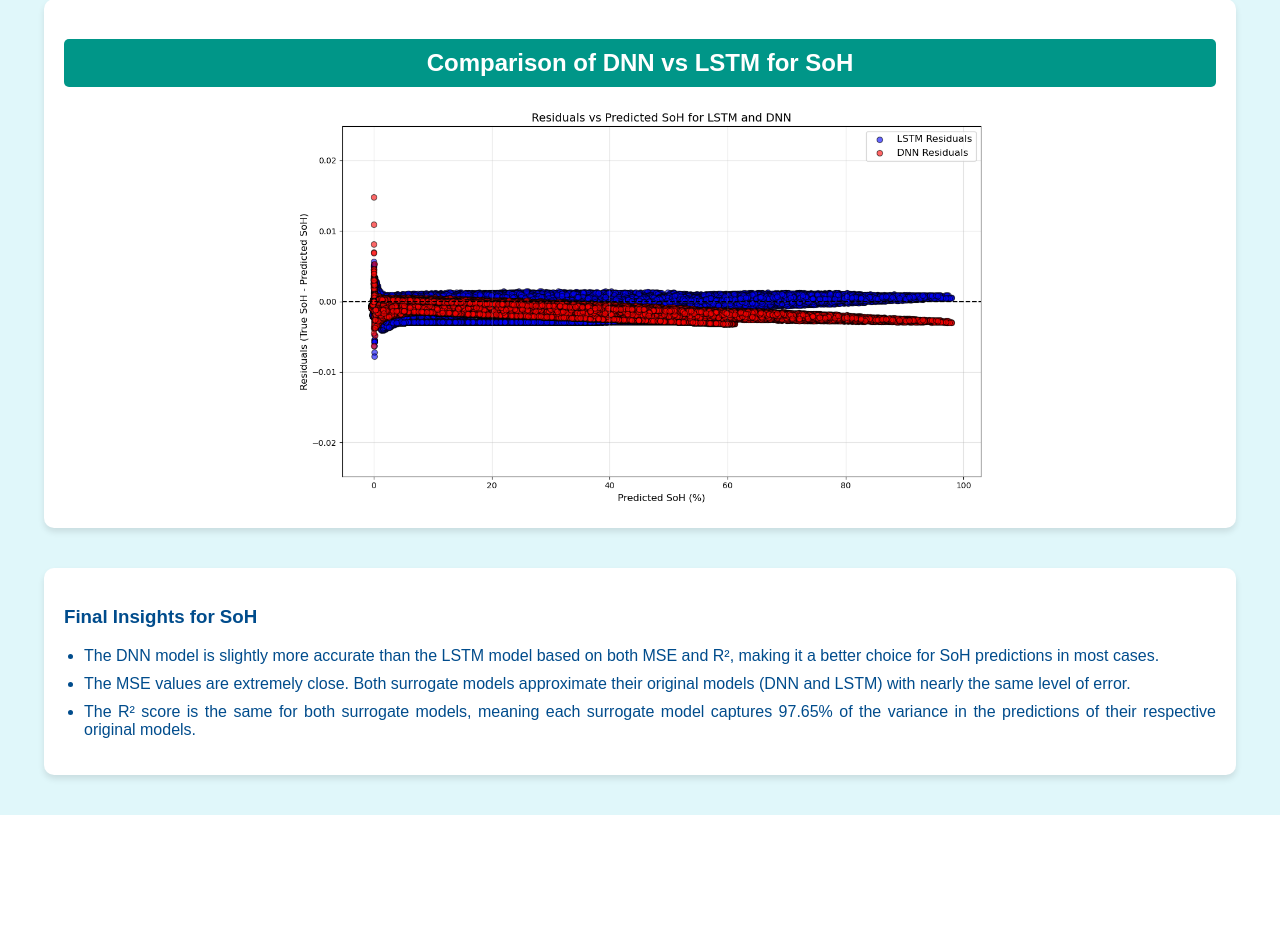
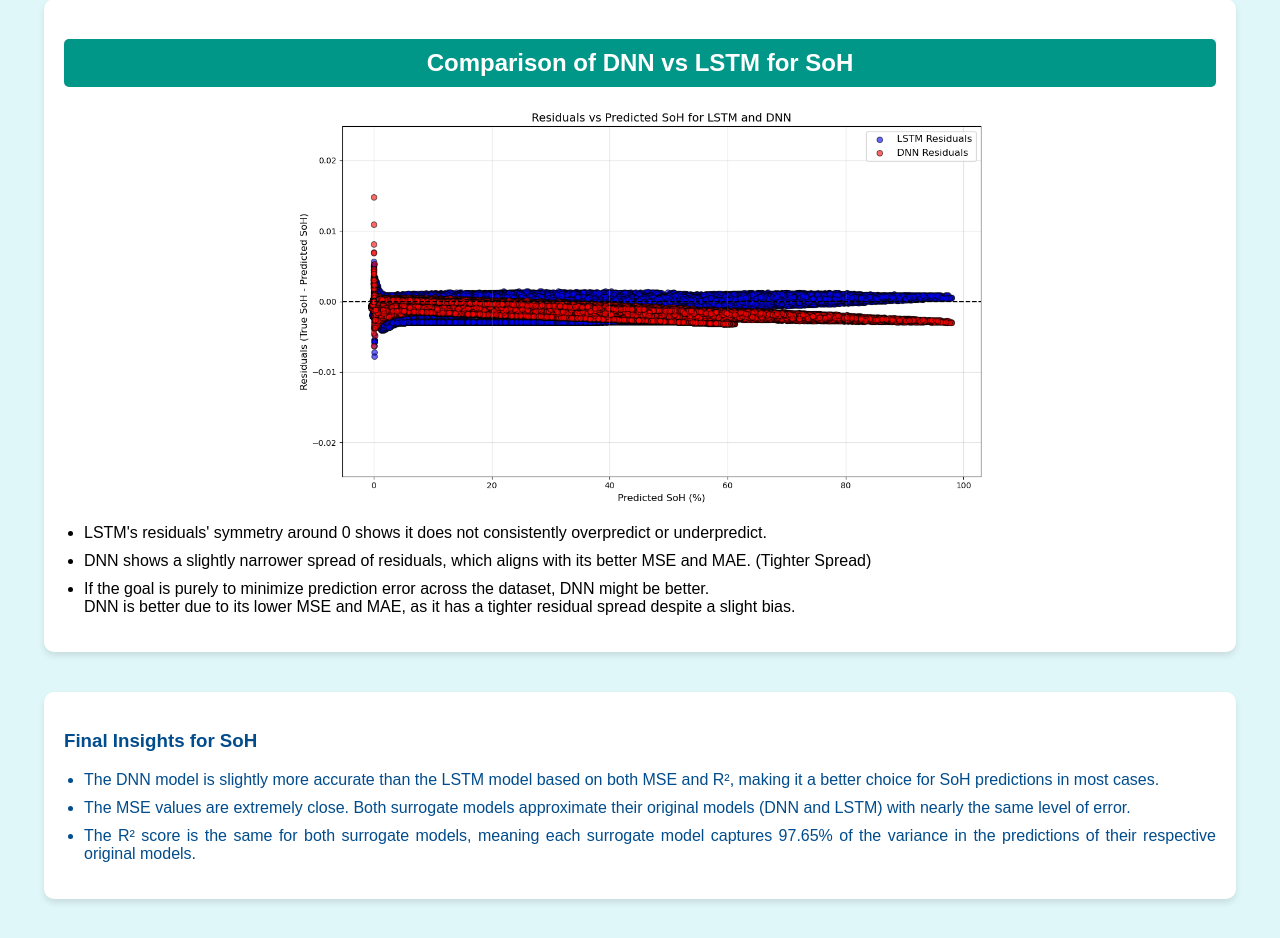
Before and after one commit to prerana1809/Explainable-ai-for-digital-twins, a Flask app: page /model_results in a window 1280 px wide. Shown: the part 5562-6500 px from the top of the page. Before the commit the page ends 6377 px from the top, so only its background shows below. Run offline with Flask 3, Linux system fonts and the light colour scheme.

Commit message:
added more insights

```diff
--- a/templates/model_results.html
+++ b/templates/model_results.html
@@ -401,6 +401,20 @@
     <div class="model-results">
         <h2>Comparison of DNN vs LSTM for SoH</h2>
         <img src="/static/images/SoH-comparison.png" alt="DNN vs LSTM Comparison" onclick="openLightbox(this)" style="display: block; margin: 0 auto; max-width: 60%;">
+        <p>
+            <ul>
+                <li>
+                    LSTM's residuals' symmetry around 0 shows it does not consistently overpredict or underpredict.
+                </li>
+                <li>
+                    DNN shows a slightly narrower spread of residuals, which aligns with its better MSE and MAE. (Tighter Spread)
+                </li>
+                <li>
+                    If the goal is purely to minimize prediction error across the dataset, DNN might be better. <br>
+                    DNN is better due to its lower MSE and MAE, as it has a tighter residual spread despite a slight bias.
+                </li>
+            </ul>
+        </p>
     </div>
 
     <!-- Final Insights for SoH -->
```
